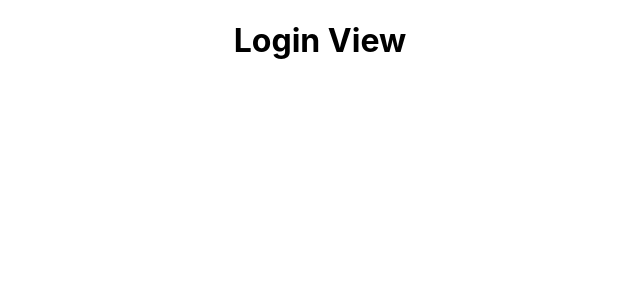
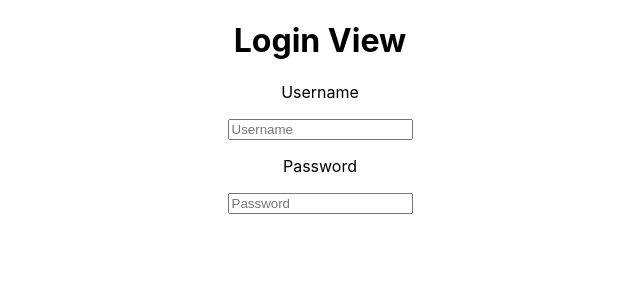
Before and after one commit to mentorsinternational/Mentors-International-Nick, a React (Create React App) app in the folder mentors-international/: page /login in a window 1280 px wide. Shown: the top 300 px of the page, without its empty margins (320-960 px from the left). Built offline with nearby package versions, Linux system fonts and the light colour scheme.

Commit message:
Create Login Component and controll its input

```diff
--- /dev/null
+++ b/mentors-international/src/components/login/LoginForm.jsx
@@ -0,0 +1,26 @@
+import React from "react";
+
+const LoginForm = props => {
+  return (
+    <form>
+      <p>Username</p>
+      <input
+        name="username"
+        type="text"
+        placeholder="Username"
+        value={props.loginInfo.username}
+        onChange={props.handleChange}
+      />
+      <p>Password</p>
+      <input
+        name="password"
+        type="text"
+        placeholder="Password"
+        value={props.loginInfo.password}
+        onChange={props.handleChange}
+      />
+    </form>
+  );
+};
+
+export default LoginForm;
--- a/mentors-international/src/views/LoginView.jsx
+++ b/mentors-international/src/views/LoginView.jsx
@@ -1,10 +1,32 @@
 import React, { Component } from "react";
 
+import LoginForm from "../components/login/LoginForm";
+
 class LoginView extends Component {
+  state = {
+    loginInfo: {
+      username: "",
+      password: ""
+    }
+  };
+
+  handleChange = e => {
+    this.setState({
+      loginInfo: {
+        ...this.state.loginInfo,
+        [e.target.name]: e.target.value
+      }
+    });
+  };
+
   render() {
     return (
       <div>
         <h1>Login View</h1>
+        <LoginForm
+          loginInfo={this.state.loginInfo}
+          handleChange={this.handleChange}
+        />
       </div>
     );
   }
```
